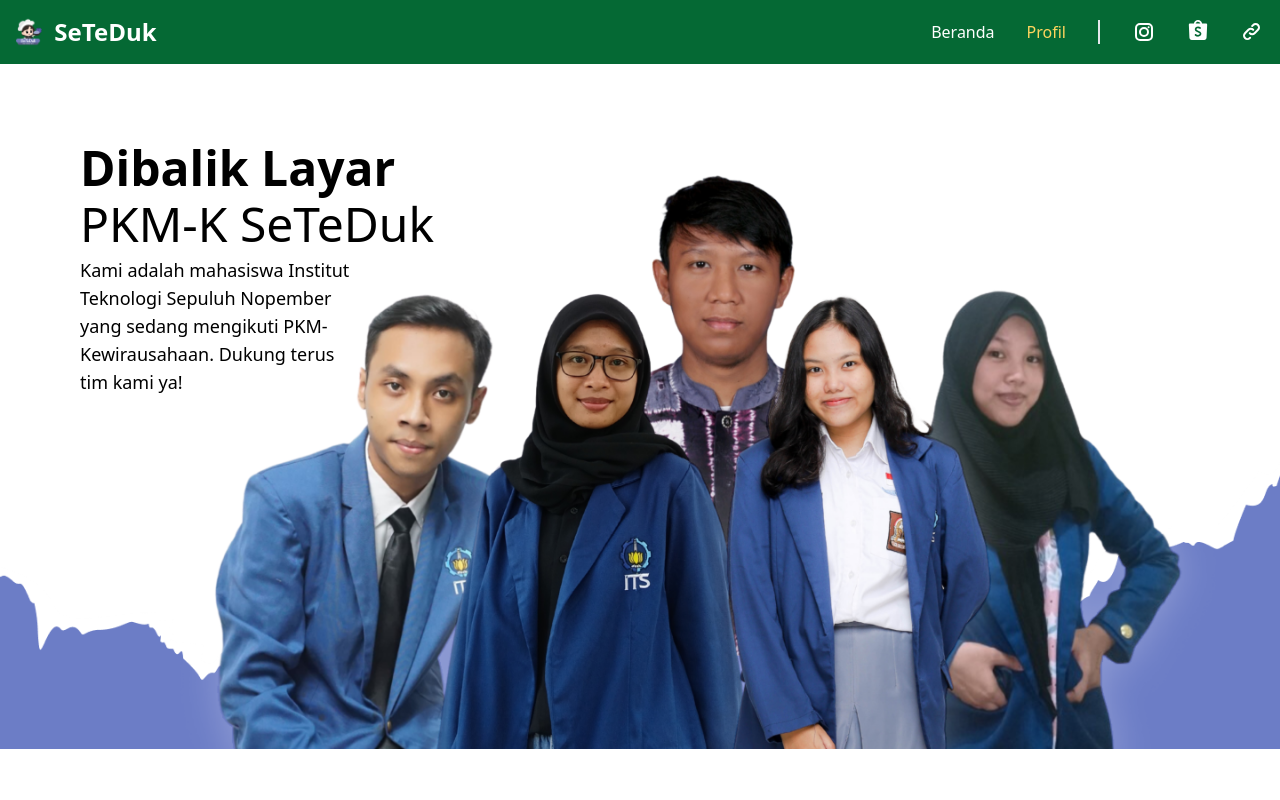
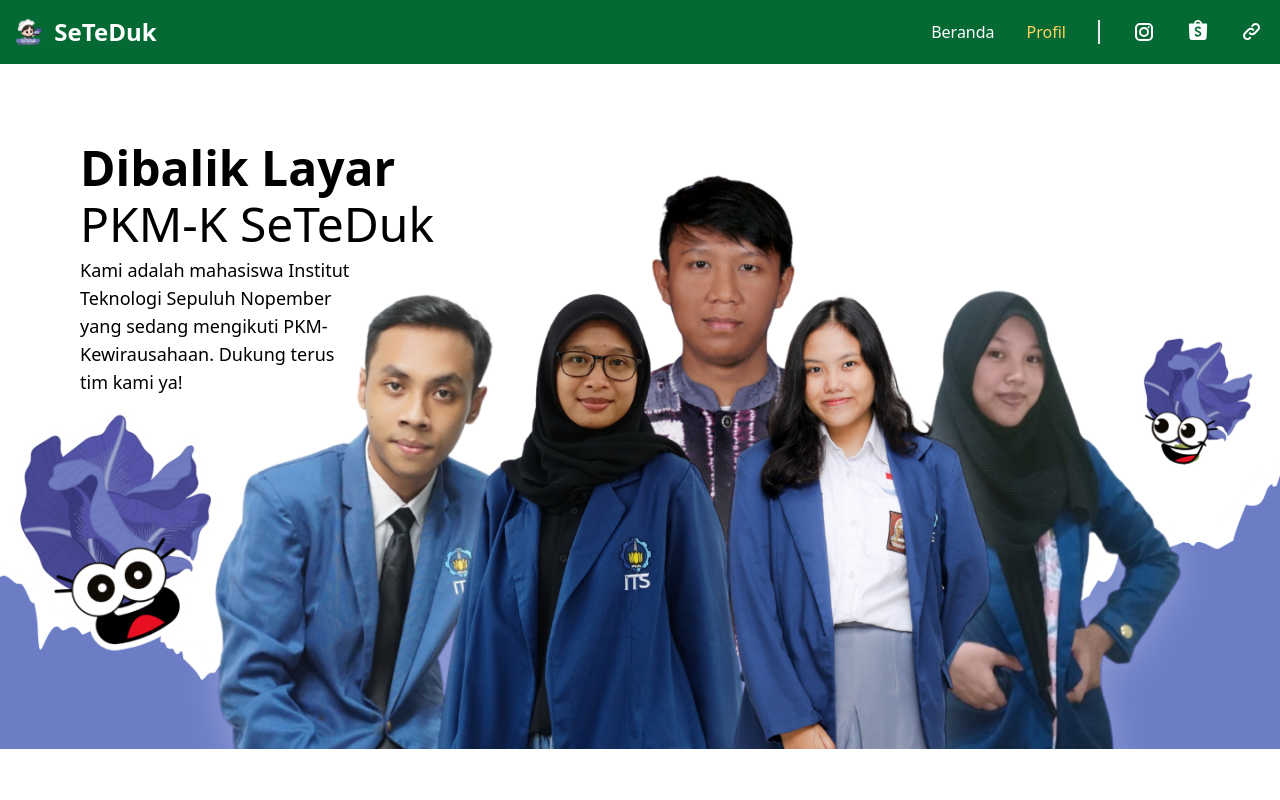
Before and after one commit to Yuniarrr/seteduk, a React (Vite) app: page /profile in a window 1280 px wide. Shown: the top 800 px of the page. Built offline with nearby package versions, Linux system fonts and the light colour scheme.

Commit message:
fix: profile

```diff
--- a/src/components/Footer.tsx
+++ b/src/components/Footer.tsx
@@ -32,7 +32,7 @@
 
   return (
     <>
-      <div className="flex flex-row justify-between">
+      <div className="flex flex-row md:justify-between justify-end">
         {/* <div className="w-1"></div> */}
         <img
           src={Buntel3}
@@ -40,7 +40,7 @@
           style={{ width: '30%' }}
           className="object-cover lg:w-[25%] lg:-mt-[2rem] xl:w-[20%] xl:-mt-[5.5rem] hidden md:block"
         />
-        <div className="md:max-w-xl w-2/3">
+        <div className="md:max-w-xl">
           <div className="mx-10 flex flex-col items-end my-5 xl:my-7 gap-y-4">
             <p className="bg-bright-gray text-independence px-3 rounded-lg">
               Follow Us
--- a/src/pages/Profile.tsx
+++ b/src/pages/Profile.tsx
@@ -10,6 +10,8 @@
 import Img3 from '../../public/images/seteduk/img-3.jpg';
 import Img4 from '../../public/images/seteduk/img-4.jpg';
 import Img5 from '../../public/images/seteduk/img-5.jpg';
+import BProfileR from '../../public/images/buntel-profile-right.png';
+import BProfileL from '../../public/images/buntel-profile-left.png';
 
 const Profile = () => {
   const members = [Dosen, Farsya, Keiza, Solagracia, Syifaul];
@@ -30,6 +32,18 @@
           className="md:absolute md:-z-10 md:mt-24"
           src={Team}
           alt=""
+        />
+        <img
+          className="absolute md:mt-[17.5rem] mt-[11.5rem]"
+          src={BProfileL}
+          alt=""
+          style={{ maxWidth: '20%' }}
+        />
+        <img
+          className="absolute right-0 md:mt-[15rem] w-full mt-[12.5rem]"
+          src={BProfileR}
+          alt=""
+          style={{ maxWidth: '13%' }}
         />
       </div>
 
```
Also changed, not shown: public/images/buntel-profile-left.png (added), public/images/buntel-profile-right.png (added).
